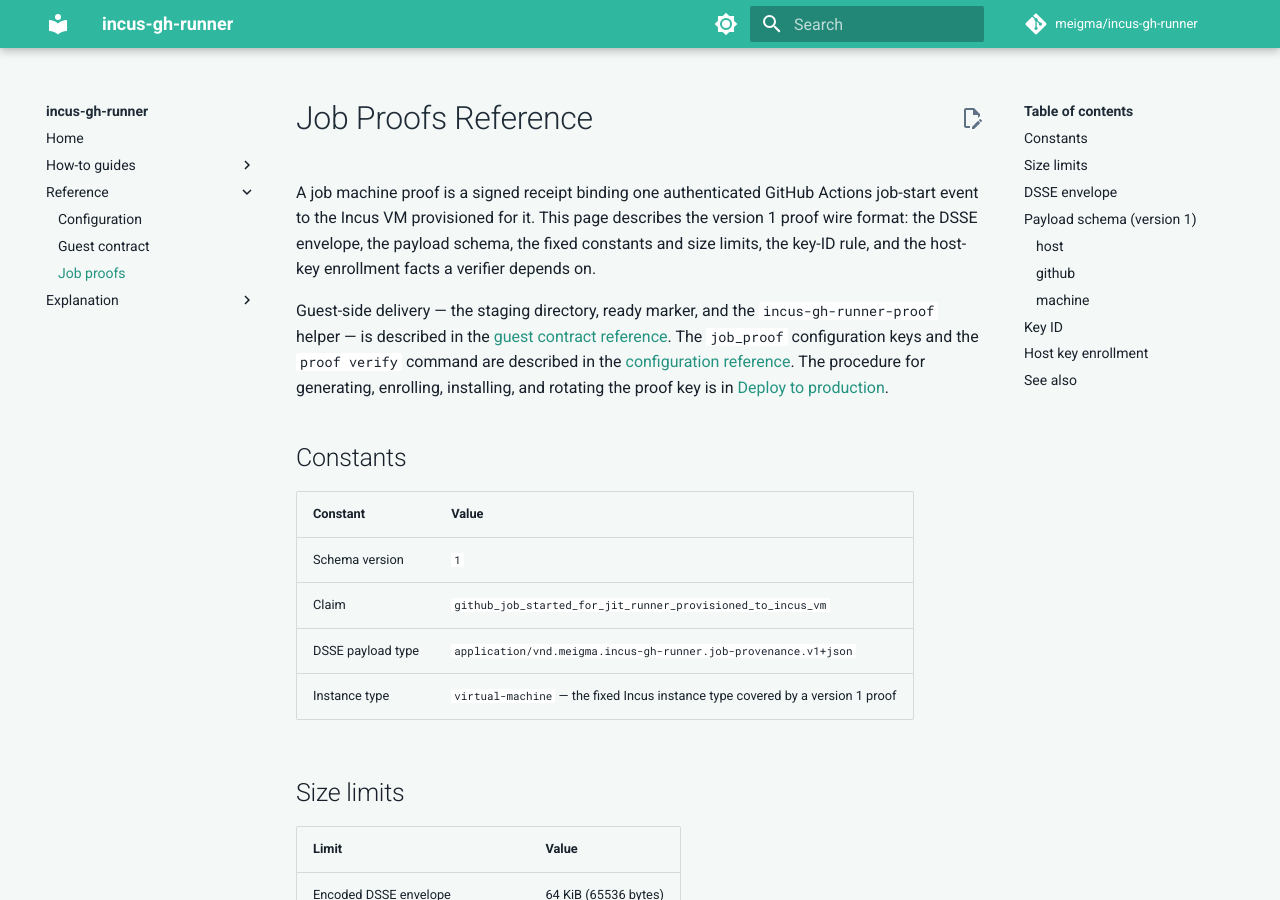
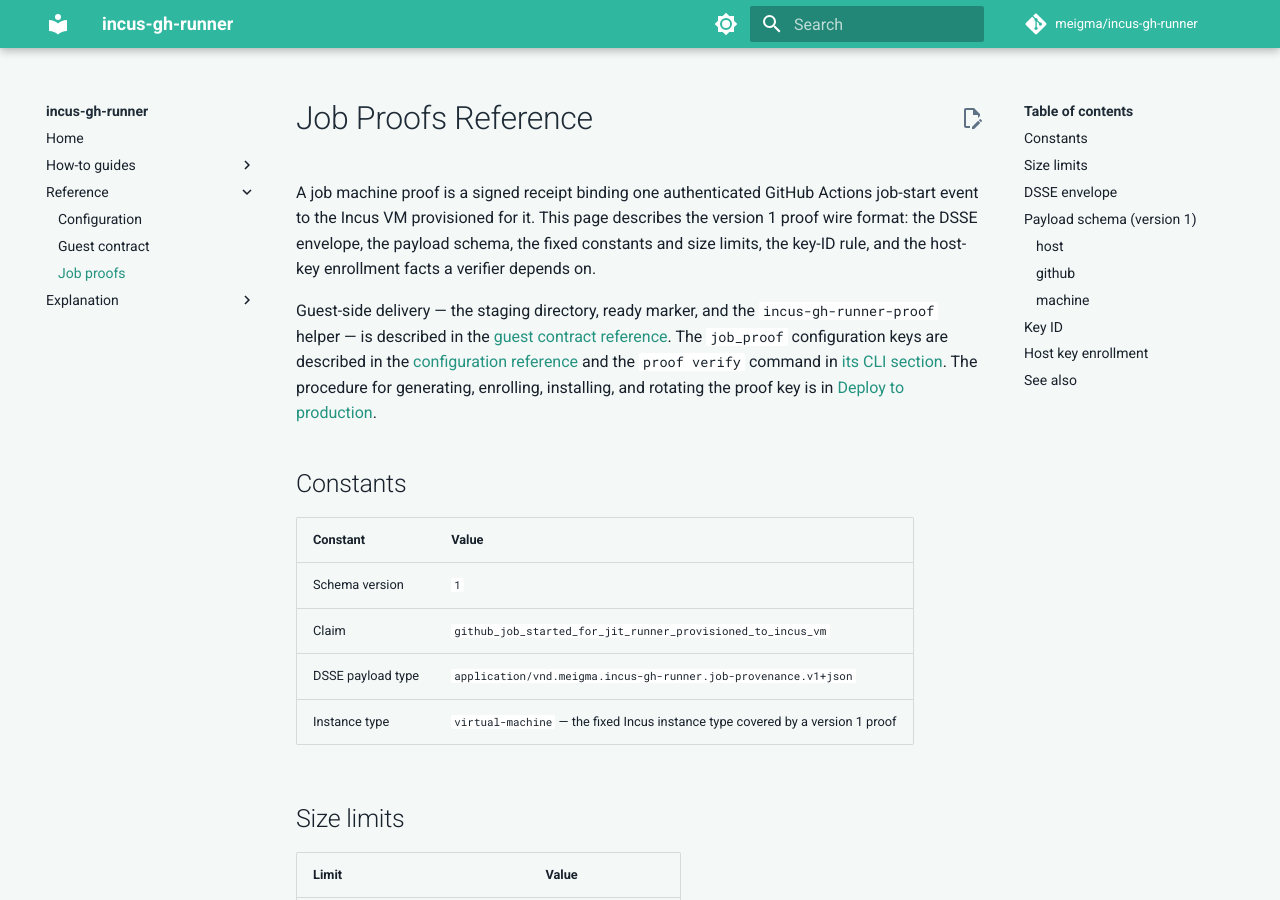
Before and after one commit to meigma/incus-gh-runner, an MkDocs documentation site: the page built from docs/docs/reference/job-proofs.md, in a window 1280 px wide and 900 px high. Built offline with MkDocs 1.6.1 and Material for MkDocs 9.7.7, drawn with Linux system fonts in a browser that asks for light colours; comment, search, counter and statistics services are not loaded.

Commit message:
docs: point proof verify mention at its own CLI anchor
Co-Authored-By: Claude Fable 5 <noreply@anthropic.com>

```diff
--- a/docs/docs/reference/job-proofs.md
+++ b/docs/docs/reference/job-proofs.md
@@ -2,7 +2,7 @@
 
 A job machine proof is a signed receipt binding one authenticated GitHub Actions job-start event to the Incus VM provisioned for it. This page describes the version 1 proof wire format: the DSSE envelope, the payload schema, the fixed constants and size limits, the key-ID rule, and the host-key enrollment facts a verifier depends on.
 
-Guest-side delivery — the staging directory, ready marker, and the `incus-gh-runner-proof` helper — is described in the [guest contract reference](guest-contract.md#filesystem-contract). The `job_proof` configuration keys and the `proof verify` command are described in the [configuration reference](configuration.md#job_proof). The procedure for generating, enrolling, installing, and rotating the proof key is in [Deploy to production](../how-to/deploy.md#6-enable-job-proofs-optional).
+Guest-side delivery — the staging directory, ready marker, and the `incus-gh-runner-proof` helper — is described in the [guest contract reference](guest-contract.md#filesystem-contract). The `job_proof` configuration keys are described in the [configuration reference](configuration.md#job_proof) and the `proof verify` command in [its CLI section](configuration.md#proof-verify-proof). The procedure for generating, enrolling, installing, and rotating the proof key is in [Deploy to production](../how-to/deploy.md#6-enable-job-proofs-optional).
 
 ## Constants
 
```
